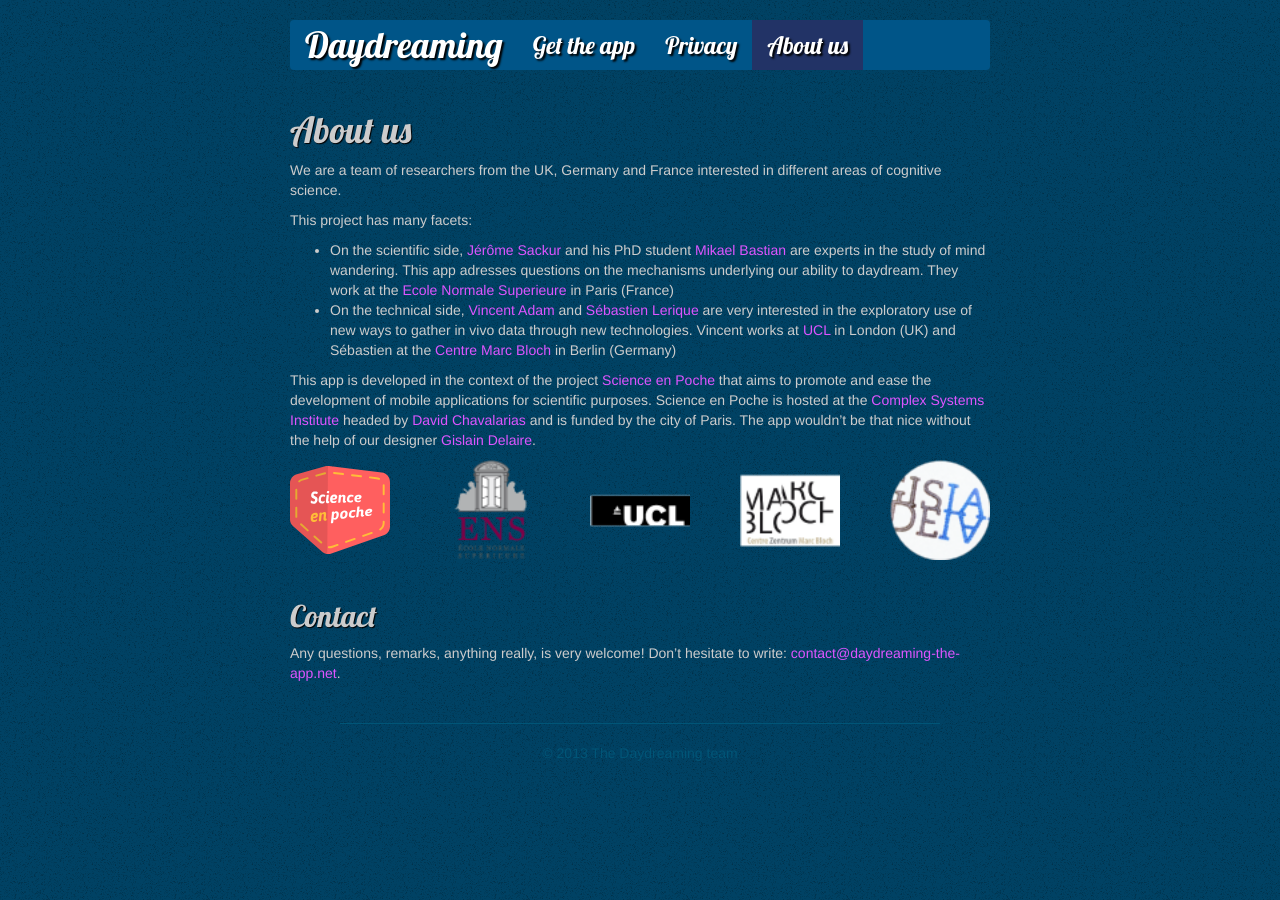
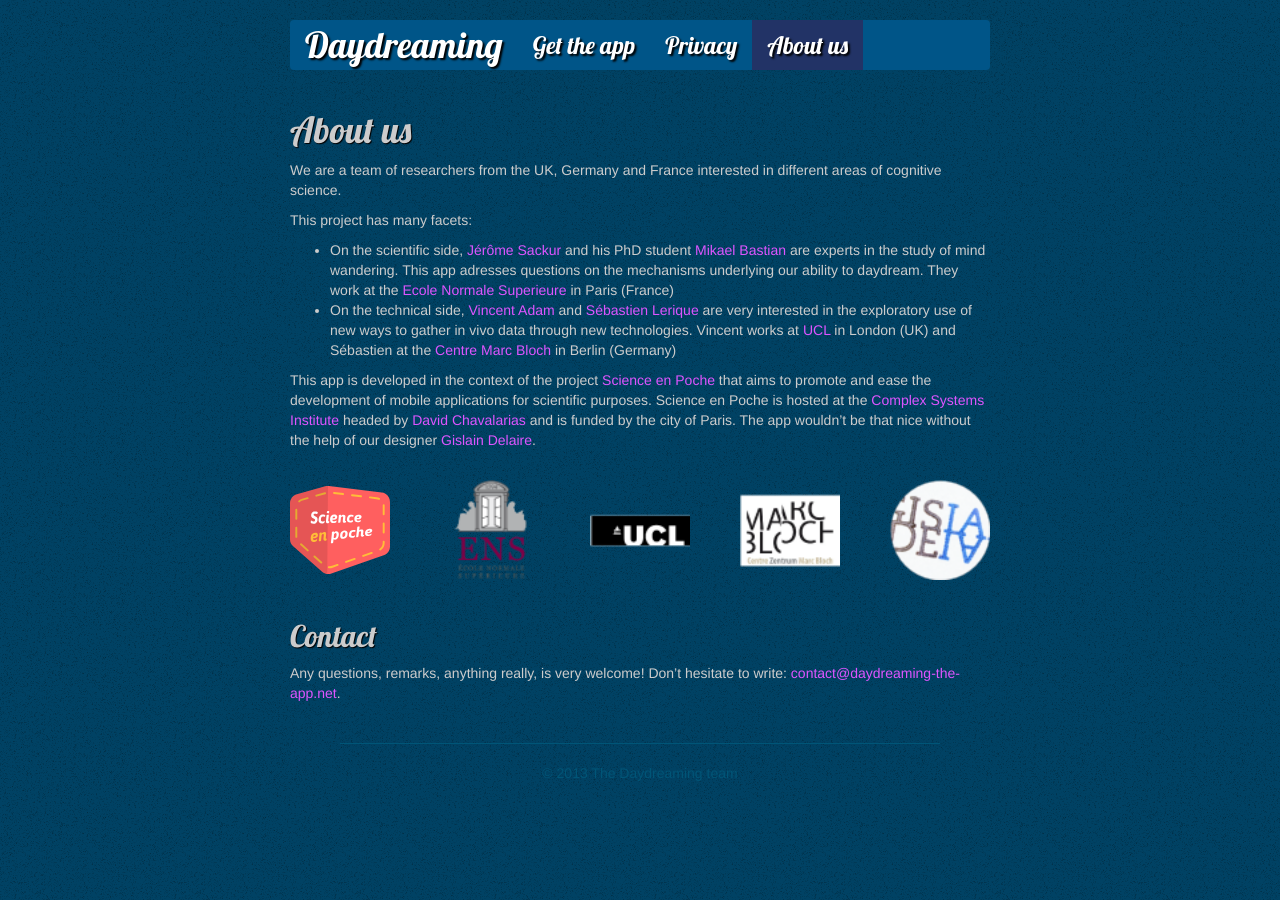
Before and after one commit to daydreaming-experiment/daydreaming-the-app.net, a Jekyll site: the page built from about/index.md, in a window 1280 px wide. Built offline with Jekyll 4.4.1, drawn with Linux system fonts in a browser that asks for light colours; Markdown is read by kramdown in place of the engine named in the settings; comment, search, counter and statistics services are not loaded.

Commit message:
Add spacing

```diff
--- a/about/index.md
+++ b/about/index.md
@@ -18,6 +18,7 @@
 The app wouldn't be that nice without the help of our designer [Gislain Delaire](http://cargocollective.com/gislaindelaire).
 
 <div class="logos-container">
+  <span class="stretch"></span>
   <a href="http://www.iscpif.fr/tiki-index.php?page=SEP"><img src="/images/logos/SEP_logo_rvb.svg" style="width:100px;"></a>
   <a href="http://www.ens.fr/"><img src="/images/logos/logo_ens.png" style="width:100px;"></a>
   <a href="http://www.ucl.ac.uk"><img src="/images/logos/logo_ucl.png" style="width:100px;"></a>
```
